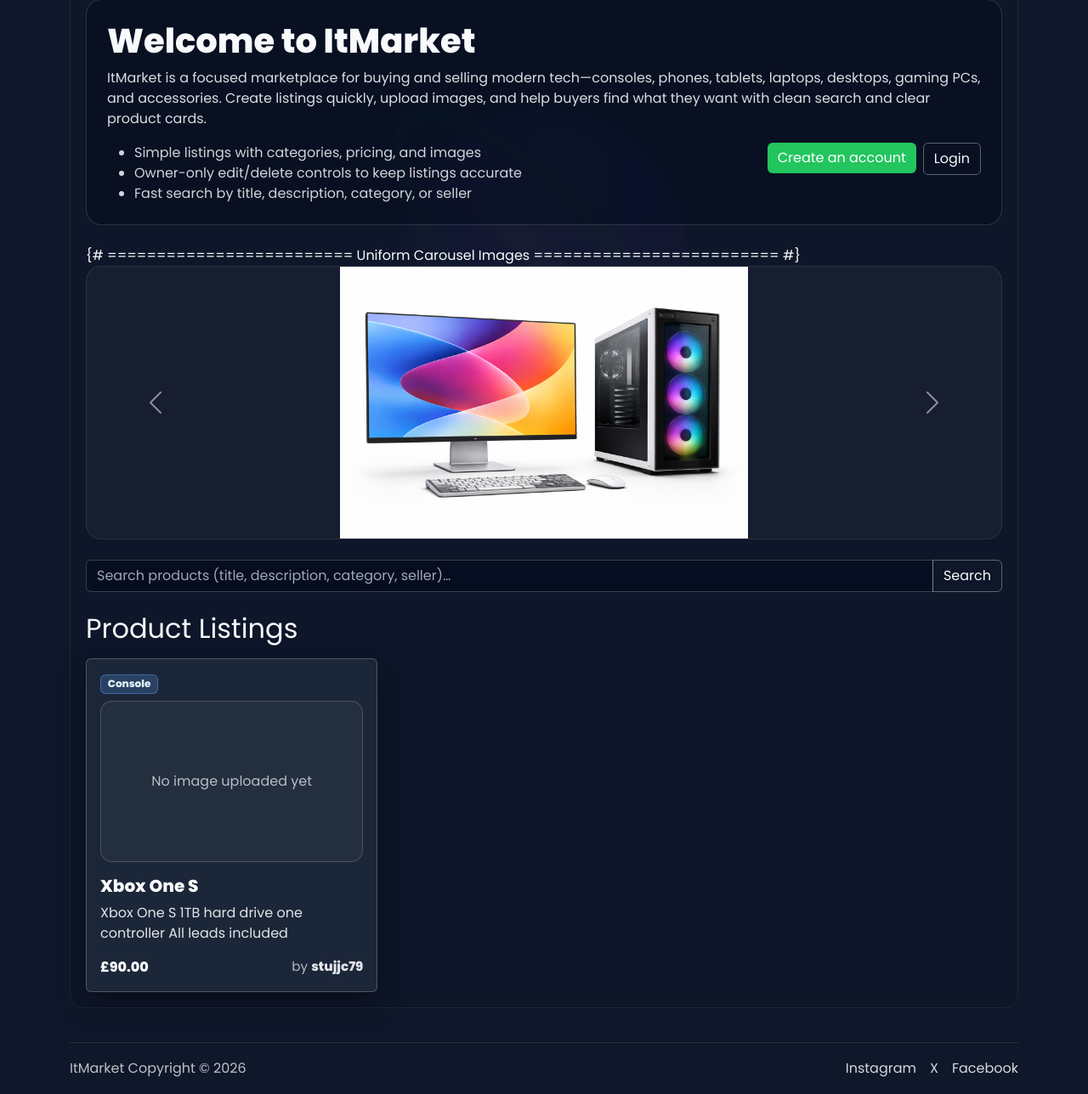
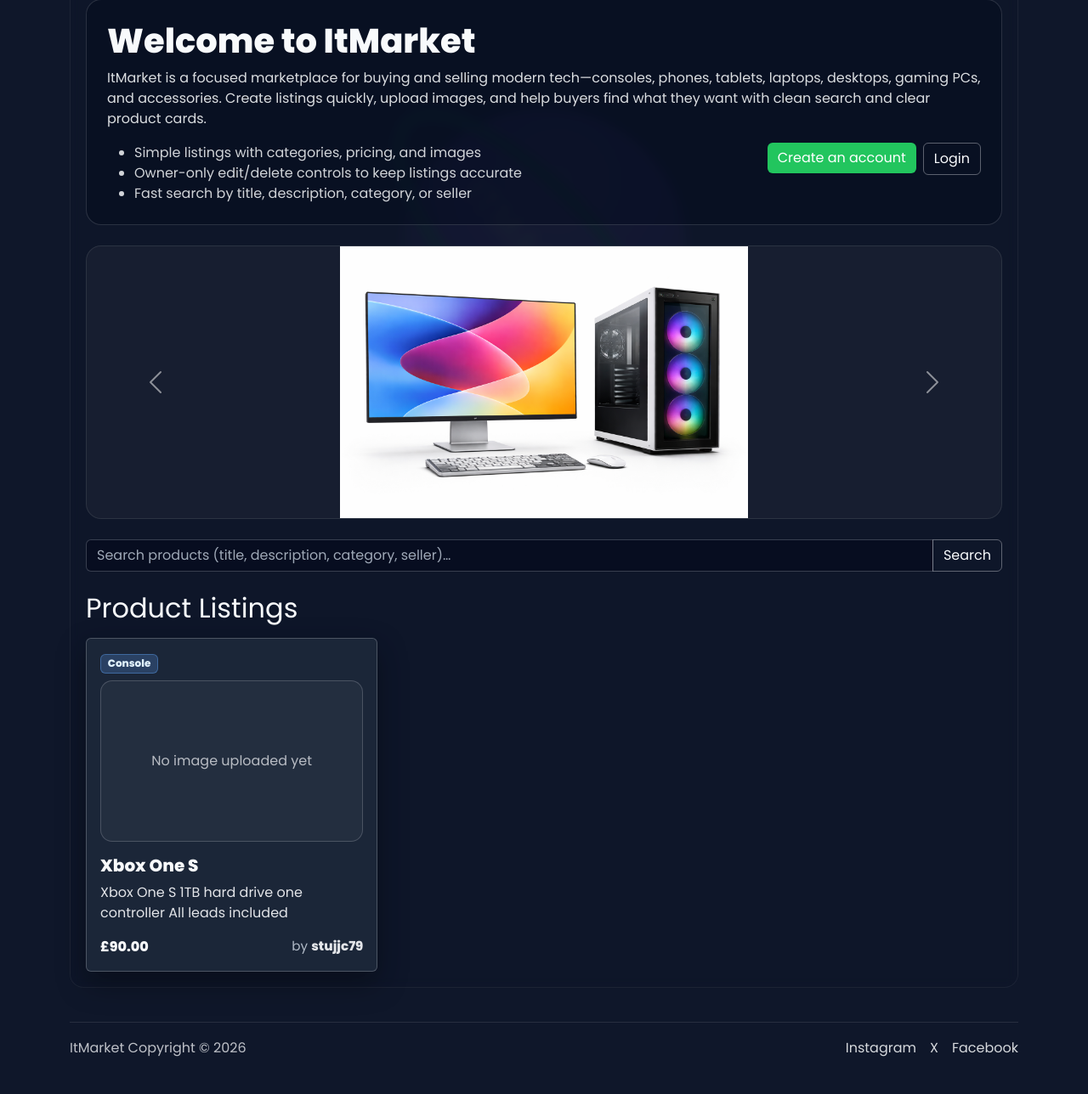
Before and after one commit to cstuart756/itmarket, a Django app: page / in a window 1280 px wide. Shown: the part 104-1392 px from the top of the page at 85% size. After the commit the page ends 1348 px from the top, so only its background shows below. Run offline with Django 4.2, Linux system fonts and the light colour scheme; data comes from the database, SQL or seed files in the repository; data that the repository does not hold is empty; parts of the project's set-up code (start-up, migrations or seed data) failed here and were passed over.

Commit message:
Update coarrousel

```diff
--- a/marketplace/templates/marketplace/product_list.html
+++ b/marketplace/templates/marketplace/product_list.html
@@ -33,9 +33,6 @@
   </div>
 </div>
 
-{# =========================
-   Uniform Carousel Images
-   ========================= #}
 <div class="carousel-frame mb-4">
   <div id="itmarketCarousel" class="carousel slide" data-bs-ride="carousel">
 
```
